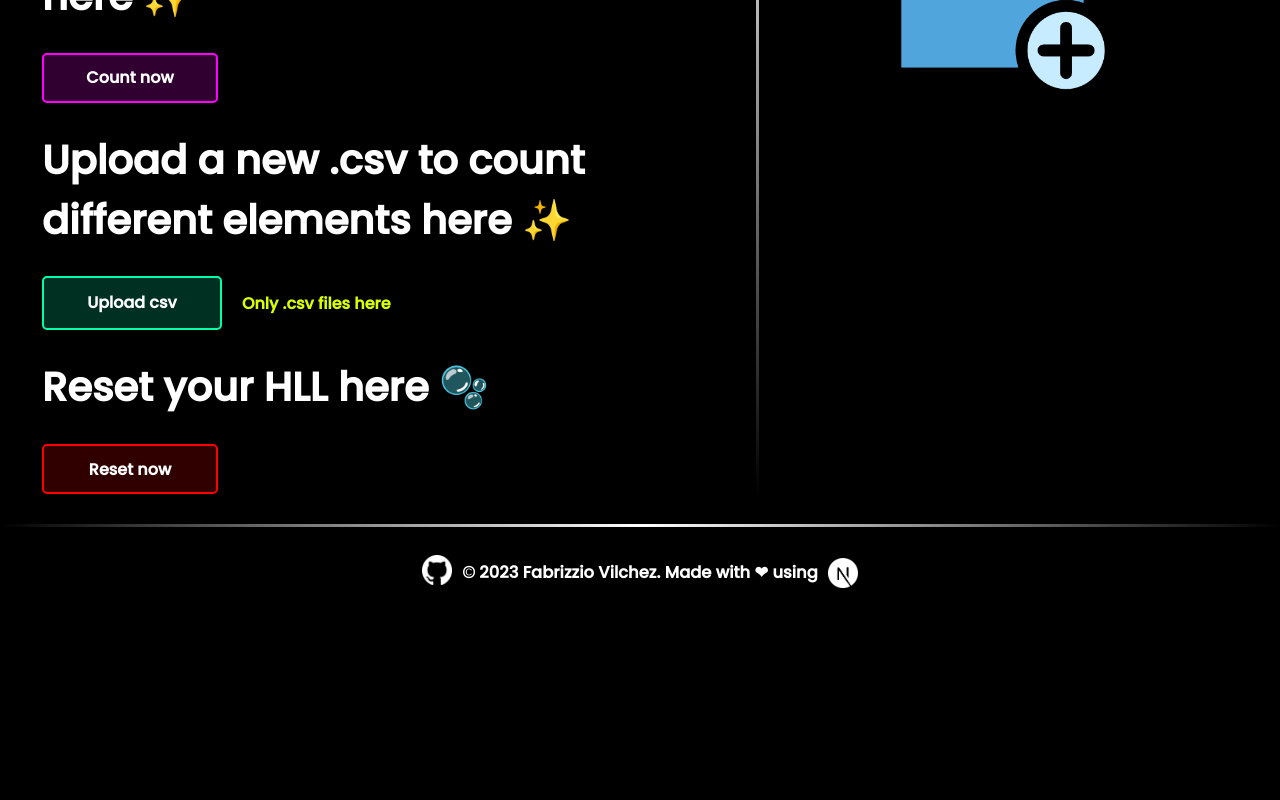
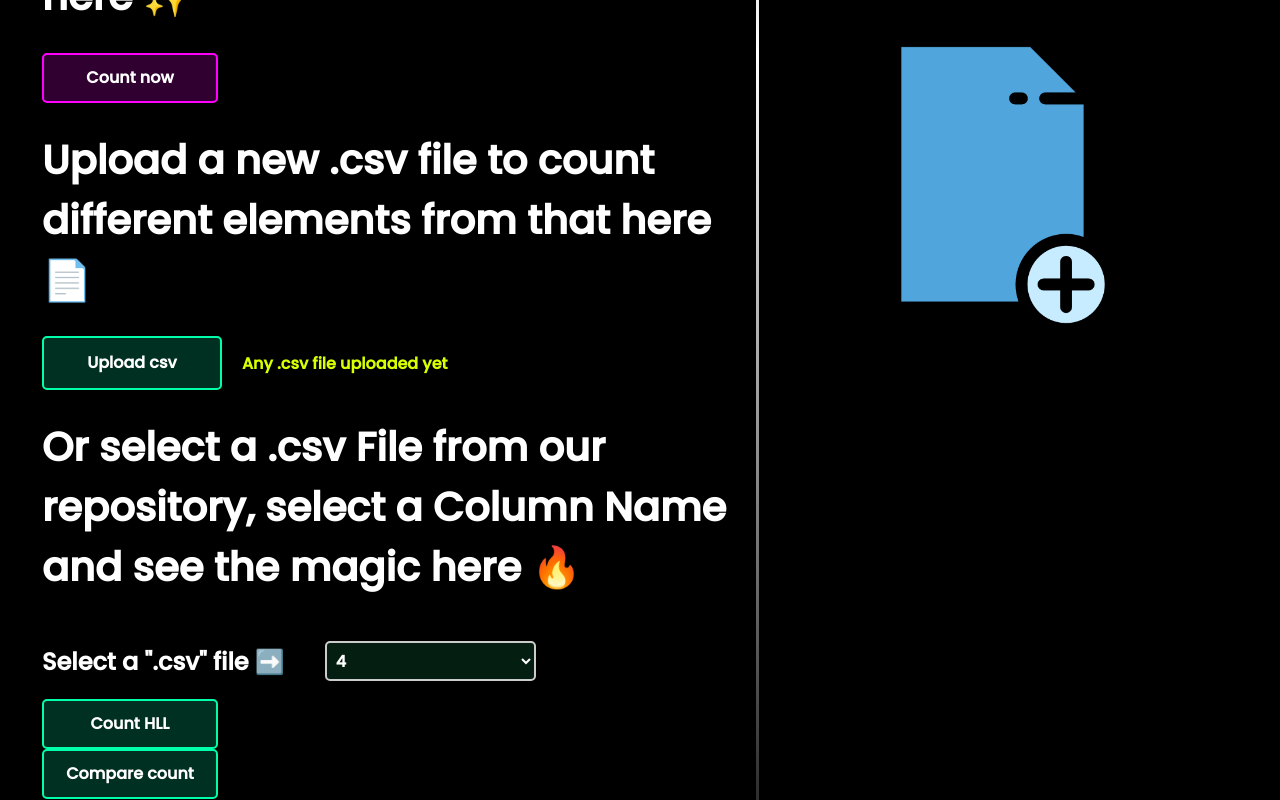
Before and after one commit to Fabrizzio20k/HyperLogLog_Cpp, a Next.js app in the folder frontend/: page /playground in a window 1280 px wide. Shown: the part 980-1780 px from the top of the page. Before the commit the page ends 1602 px from the top, so only its background shows below. Built offline with nearby package versions, Linux system fonts and the light colour scheme.

Commit message:
Add functions to get file names

```diff
--- a/frontend/src/app/playground/functions.js
+++ b/frontend/src/app/playground/functions.js
@@ -1,7 +1,7 @@
 import axios from "axios";
 
 const linkAPI = "http://0.0.0.0:5000/api/v1/hyperloglog/";
-const linkUpload = "http://localhost:5001/upload"
+const linkUpload = "http://localhost:5001/"
 
 export const createHLL = async (p) => {
     try {
@@ -56,9 +56,18 @@ export const countHLL = async () => {
 
 export const uploadHLLFile = async (file_formData) => {
     try {
-        const { data } = await axios.post(linkUpload, file_formData);
+        const { data } = await axios.post(linkUpload + "upload", file_formData);
         return data;
     } catch (error) {
         console.log(error);
     }
 }
+
+export const listCSVFiles = async () => {
+    try {
+        const { data } = await axios.get(linkUpload + "listFiles");
+        return data;
+    } catch (error) {
+        console.log(error);
+    }
+}
--- a/frontend/src/app/playground/page.jsx
+++ b/frontend/src/app/playground/page.jsx
@@ -6,7 +6,7 @@ import { Chart as ChartJS, ArcElement, Tooltip, Legend, CategoryScale, LinearSca
 import { Doughnut, Line } from 'react-chartjs-2';
 import { useState } from 'react';
 import Image from 'next/image';
-import { createHLL, insertHLL, infoHLL, resetHLL, countHLL, uploadHLLFile } from './functions';
+import { createHLL, insertHLL, infoHLL, resetHLL, countHLL, uploadHLLFile, listCSVFiles } from './functions';
 
 ChartJS.register(ArcElement, Tooltip, Legend, CategoryScale, LinearScale, PointElement, LineElement, Title);
 
@@ -24,7 +24,6 @@ const options = {
 
 const labels = ['HyperLogLog', 'Vector', 'Set'];
 
-
 export default function Page() {
 
     //values to send to backend
@@ -32,6 +31,7 @@ export default function Page() {
     const [selectedP, setSelectedP] = useState(4);
     const [value, setValue] = useState("");
     const [upload, setUpload] = useState(false);
+    const [filesList, setFilesList] = useState([]);
 
     // States
     const [P, setP] = useState(4);
@@ -112,6 +112,7 @@ export default function Page() {
 
         if (data) {
           if (data.status === "success") {
+
             setUpload(true);
 
             setTimeout(() => {
@@ -119,6 +120,14 @@ export default function Page() {
             }, 3000);
           }
         }
+    }
+
+    async function setCSVFiles() {
+      const data = await listCSVFiles();
+      if (data){
+        setFilesList(data.files);
+      }
+      setFilesList([]);
     }
 
     function operationHLL(type) {
@@ -208,13 +217,30 @@ export default function Page() {
                   <button type="button" onClick={operationHLL('count')}>Count now</button>
               </div>
 
-              <h1>Upload a new .csv to count different elements here ✨</h1>
+              <h1>Upload a new .csv file to count different elements from that here 📄</h1>
               <div className='create-controls green'>
                 <input type="file" id="file" name="file" accept=".csv" onChange={uploadCSV} />
                 <label htmlFor="file" id="file-label">Upload csv</label>
                 <span className={`selected-file-name ${upload ? "" : "nonupload"}`}>
-                  {upload ? "The file was uploaded successfully" : "Only .csv files here"}
+                  {upload ? "The file was uploaded successfully" : "Any .csv file uploaded yet"}
                 </span>
+              </div>
+
+              <h1>Or select a .csv File from our repository, select a Column Name and see the magic here 🔥</h1>
+              <div className='new-hll'>
+                <h2>Select a &quot;.csv&quot; file ➡️ </h2>
+                <select name="p" id="p" value={selectedP} onChange={(e) => setSelectedP(e.target.value)}>
+                  {[4, 5, 6, 7, 8, 9, 10, 11, 12, 13, 14, 15, 16].map((value) => (
+                    <option key={value} value={value}>{value}</option>
+                  ))}
+                  </select>
+              </div>
+              <div className='create-controls'>
+                  <button type="button" onClick={setCSVFiles}>Count HLL</button>
+              </div>
+
+              <div className='create-controls'>
+                <button type="button" onClick={setCSVFiles}>Compare count</button>
               </div>
 
               <h1>Reset your HLL here 🫧</h1>
```
Also changed, not shown: 1 other file (tests, documents, lock files or other folders).
